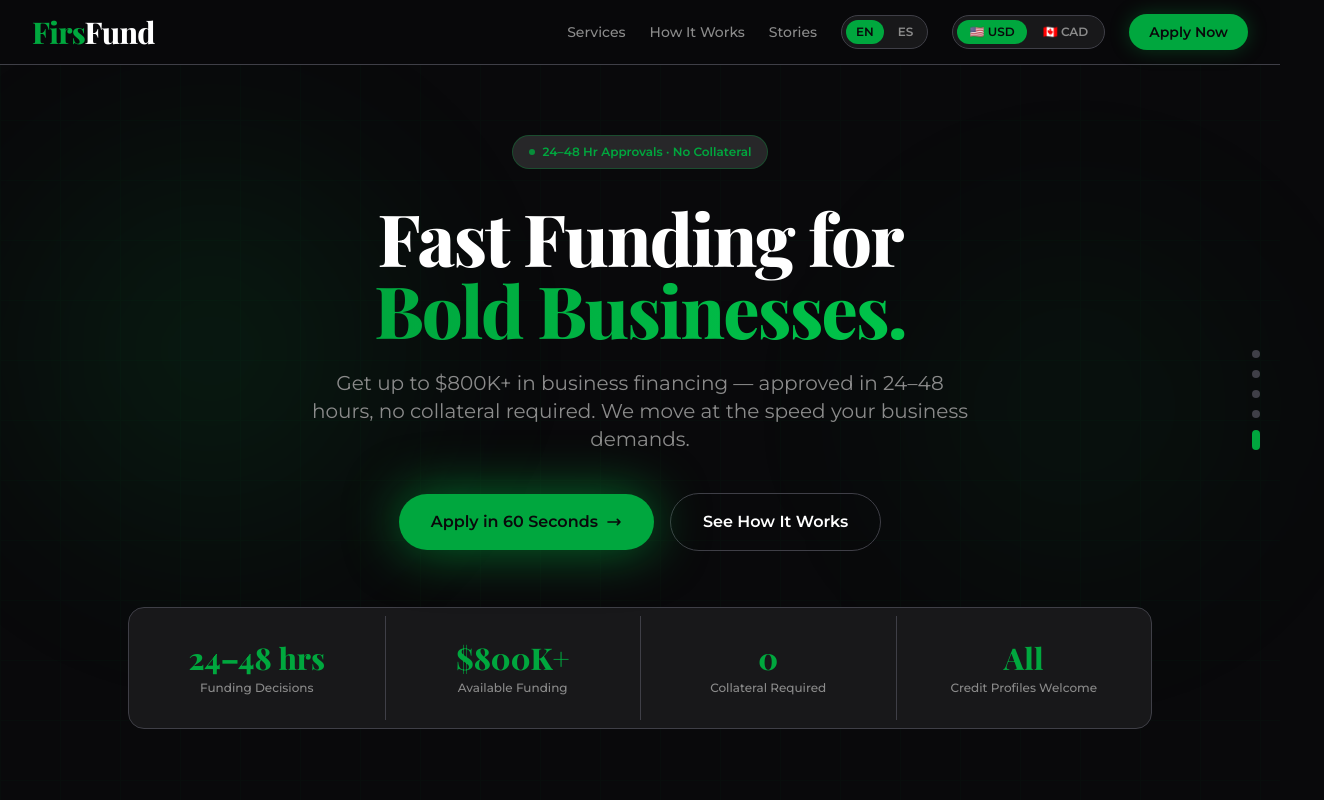
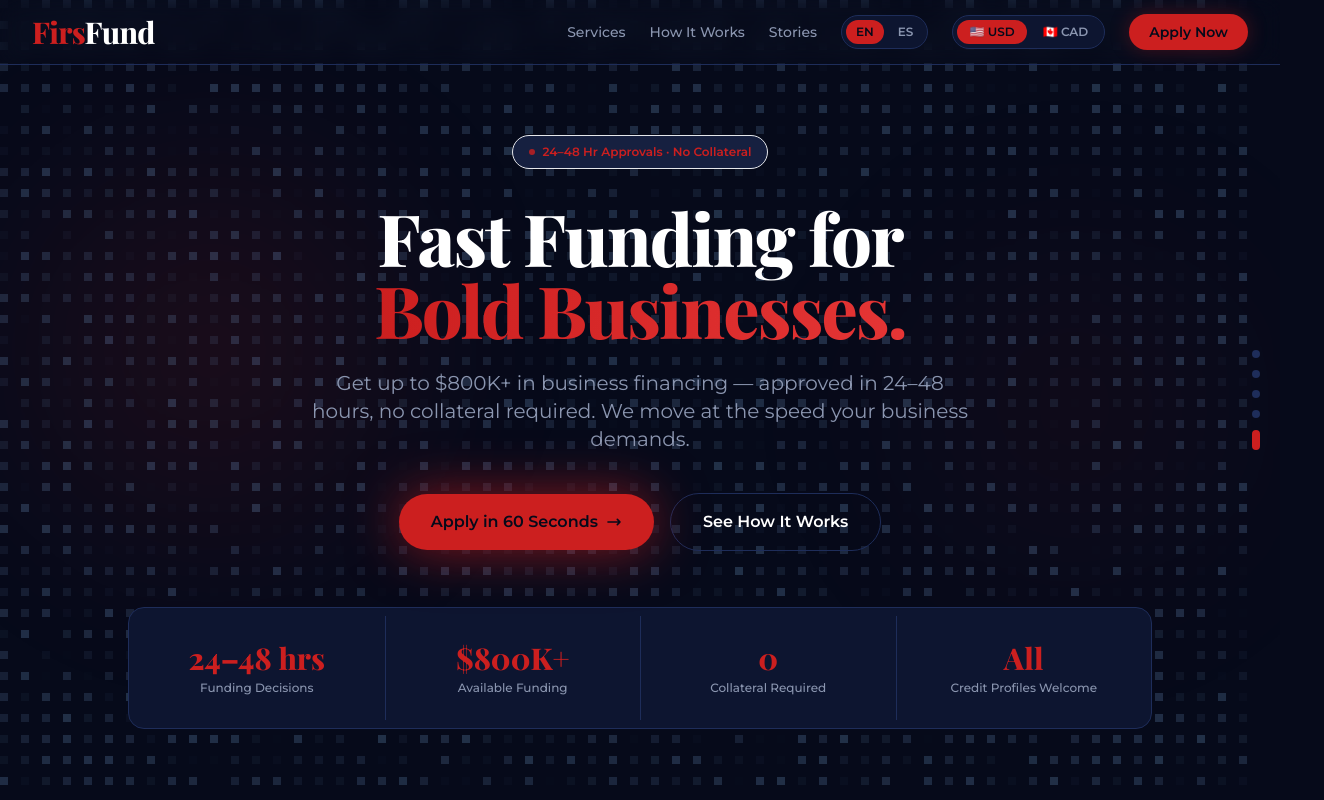
Before and after one commit to domgoodfellow/first-fund, a Next.js app in the folder web/: page / in a window 1280 px wide. Shown: the top 800 px of the page, 1324 px wide, since content can reach past the window. Built offline with nearby package versions, Linux system fonts and the light colour scheme.

Commit message:
Feature: UI upgrades

```diff
--- a/web/app/globals.css
+++ b/web/app/globals.css
@@ -1,6 +1,36 @@
 @tailwind base;
 @tailwind components;
 @tailwind utilities;
+
+/* ── CA theme (default) — green on dark ── */
+:root {
+  --ff-bg:          #09090b;
+  --ff-surface:     #18181a;
+  --ff-surface-alt: #202022;
+  --ff-raised:      #272729;
+  --ff-dark-alt:    #27262b;
+  --ff-accent:      #00a73e;
+  --ff-glow:        #00c44a;
+  --ff-text:        #fcfcfc;
+  --ff-muted:       #8b8b8b;
+  --ff-border:      #3f3f47;
+  --ff-accent-rgb:  0, 167, 62;
+}
+
+/* ── US theme — red on navy ── */
+[data-country="US"] {
+  --ff-bg:          #060a1a;
+  --ff-surface:     #0d1530;
+  --ff-surface-alt: #111a3a;
+  --ff-raised:      #162040;
+  --ff-dark-alt:    #162040;
+  --ff-accent:      #cc1f1f;
+  --ff-glow:        #e53535;
+  --ff-text:        #fcfcfc;
+  --ff-muted:       #8b96b0;
+  --ff-border:      #1e2d5a;
+  --ff-accent-rgb:  204, 31, 31;
+}
 
 @layer base {
   html {
@@ -35,7 +65,7 @@
     transition: box-shadow 0.3s ease, transform 0.3s ease;
   }
   .card-hover:hover {
-    box-shadow: 0 0 35px rgba(0, 167, 62, 0.18);
+    box-shadow: 0 0 35px rgba(var(--ff-accent-rgb), 0.18);
     transform: translateY(-4px);
   }
 }
@@ -48,10 +78,10 @@
 
 /* Hero animated gradient orbs */
 .hero-orb-1 {
-  background: radial-gradient(circle, rgba(0, 167, 62, 0.12) 0%, transparent 70%);
+  background: radial-gradient(circle, rgba(var(--ff-accent-rgb), 0.12) 0%, transparent 70%);
   filter: blur(60px);
 }
 .hero-orb-2 {
-  background: radial-gradient(circle, rgba(0, 196, 74, 0.07) 0%, transparent 70%);
+  background: radial-gradient(circle, rgba(var(--ff-accent-rgb), 0.07) 0%, transparent 70%);
   filter: blur(80px);
 }
--- a/web/app/page.tsx
+++ b/web/app/page.tsx
@@ -10,7 +10,7 @@
 export default function HomePage() {
   return (
     <main>
-      <Navbar />
+<Navbar />
       <ScrollDots />
       <Hero />
       <HowItWorks />
--- a/web/components/CTABanner.tsx
+++ b/web/components/CTABanner.tsx
@@ -22,7 +22,7 @@
       <div className="absolute inset-0 pointer-events-none">
         <div
           className="absolute inset-0 opacity-[0.04]"
-          style={{ background: 'radial-gradient(circle at 50% 50%, #00a73e 0%, transparent 60%)' }}
+          style={{ background: 'radial-gradient(circle at 50% 50%, var(--ff-accent) 0%, transparent 60%)' }}
         />
       </div>
 
--- /dev/null
+++ b/web/components/FlickeringGrid.tsx
@@ -0,0 +1,199 @@
+"use client"
+
+import type React from "react"
+import { useCallback, useEffect, useMemo, useRef, useState } from "react"
+import { cn } from "@/lib/utils"
+
+export interface FlickeringGridProps {
+  squareSize?: number
+  gridGap?: number
+  flickerChance?: number
+  color?: string
+  cursorColor?: string
+  cursorRadius?: number
+  width?: number
+  height?: number
+  className?: string
+  maxOpacity?: number
+}
+
+export const FlickeringGrid: React.FC<FlickeringGridProps> = ({
+  squareSize = 4,
+  gridGap = 6,
+  flickerChance = 0.3,
+  color = "rgb(0, 0, 0)",
+  cursorColor = "rgb(255, 0, 0)",
+  cursorRadius = 120,
+  width,
+  height,
+  className,
+  maxOpacity = 0.3,
+}) => {
+  const canvasRef = useRef<HTMLCanvasElement>(null)
+  const containerRef = useRef<HTMLDivElement>(null)
+  const cursorPos = useRef<{ x: number; y: number }>({ x: -9999, y: -9999 })
+  const [isInView, setIsInView] = useState(false)
+  const [canvasSize, setCanvasSize] = useState({ width: 0, height: 0 })
+
+  const toRGBA = (c: string) => {
+    if (typeof window === "undefined") return "rgba(0, 0, 0,"
+    const canvas = document.createElement("canvas")
+    canvas.width = canvas.height = 1
+    const ctx = canvas.getContext("2d")
+    if (!ctx) return "rgba(0, 0, 0,"
+    ctx.fillStyle = c
+    ctx.fillRect(0, 0, 1, 1)
+    const [r, g, b] = Array.from(ctx.getImageData(0, 0, 1, 1).data)
+    return `rgba(${r}, ${g}, ${b},`
+  }
+
+  const memoizedColor = useMemo(() => toRGBA(color), [color])
+  const memoizedCursorColor = useMemo(() => toRGBA(cursorColor), [cursorColor])
+
+  const setupCanvas = useCallback(
+    (canvas: HTMLCanvasElement, width: number, height: number) => {
+      const dpr = window.devicePixelRatio || 1
+      canvas.width = width * dpr
+      canvas.height = height * dpr
+      canvas.style.width = `${width}px`
+      canvas.style.height = `${height}px`
+      const cols = Math.floor(width / (squareSize + gridGap))
+      const rows = Math.floor(height / (squareSize + gridGap))
+      const squares = new Float32Array(cols * rows)
+      for (let i = 0; i < squares.length; i++) {
+        squares[i] = Math.random() * maxOpacity
+      }
+      return { cols, rows, squares, dpr }
+    },
+    [squareSize, gridGap, maxOpacity],
+  )
+
+  const updateSquares = useCallback(
+    (squares: Float32Array, deltaTime: number) => {
+      for (let i = 0; i < squares.length; i++) {
+        if (Math.random() < flickerChance * deltaTime) {
+          squares[i] = Math.random() * maxOpacity
+        }
+      }
+    },
+    [flickerChance, maxOpacity],
+  )
+
+  const drawGrid = useCallback(
+    (
+      ctx: CanvasRenderingContext2D,
+      width: number,
+      height: number,
+      cols: number,
+      rows: number,
+      squares: Float32Array,
+      dpr: number,
+    ) => {
+      ctx.clearRect(0, 0, width, height)
+
+      for (let i = 0; i < cols; i++) {
+        for (let j = 0; j < rows; j++) {
+          const squareCx = (i * (squareSize + gridGap) + squareSize / 2) * dpr
+          const squareCy = (j * (squareSize + gridGap) + squareSize / 2) * dpr
+          const cx = cursorPos.current.x * dpr
+          const cy = cursorPos.current.y * dpr
+          const dist = Math.sqrt((squareCx - cx) ** 2 + (squareCy - cy) ** 2)
+          const cursorRadiusDpr = cursorRadius * dpr
+
+          if (dist < cursorRadiusDpr) {
+            // Cursor halo: full brightness at center, fades at edge
+            const intensity = (1 - dist / cursorRadiusDpr) * maxOpacity * 4
+            ctx.fillStyle = `${memoizedCursorColor}${Math.min(intensity, 1)})`
+          } else {
+            const opacity = squares[i * rows + j]
+            ctx.fillStyle = `${memoizedColor}${opacity})`
+          }
+
+          ctx.fillRect(
+            i * (squareSize + gridGap) * dpr,
+            j * (squareSize + gridGap) * dpr,
+            squareSize * dpr,
+            squareSize * dpr,
+          )
+        }
+      }
+    },
+    [memoizedColor, memoizedCursorColor, squareSize, gridGap, maxOpacity, cursorRadius],
+  )
+
+  useEffect(() => {
+    const canvas = canvasRef.current
+    const container = containerRef.current
+    if (!(canvas && container)) return
+
+    const ctx = canvas.getContext("2d")
+    if (!ctx) return
+
+    let animationFrameId: number
+    let gridParams: ReturnType<typeof setupCanvas>
+
+    const updateCanvasSize = () => {
+      const newWidth = width || container.clientWidth
+      const newHeight = height || container.clientHeight
+      setCanvasSize({ width: newWidth, height: newHeight })
+      gridParams = setupCanvas(canvas, newWidth, newHeight)
+    }
+
+    const onMouseMove = (e: MouseEvent) => {
+      const rect = canvas.getBoundingClientRect()
+      cursorPos.current = { x: e.clientX - rect.left, y: e.clientY - rect.top }
+    }
+
+    const onMouseLeave = () => {
+      cursorPos.current = { x: -9999, y: -9999 }
+    }
+
+    updateCanvasSize()
+
+    let lastTime = 0
+    const animate = (time: number) => {
+      if (!isInView) return
+      const deltaTime = (time - lastTime) / 1000
+      lastTime = time
+      updateSquares(gridParams.squares, deltaTime)
+      drawGrid(ctx, canvas.width, canvas.height, gridParams.cols, gridParams.rows, gridParams.squares, gridParams.dpr)
+      animationFrameId = requestAnimationFrame(animate)
+    }
+
+    const resizeObserver = new ResizeObserver(() => updateCanvasSize())
+    resizeObserver.observe(container)
+
+    const intersectionObserver = new IntersectionObserver(
+      ([entry]) => setIsInView(entry.isIntersecting),
+      { threshold: 0 },
+    )
+    intersectionObserver.observe(canvas)
+
+    window.addEventListener("mousemove", onMouseMove)
+    container.addEventListener("mouseleave", onMouseLeave)
+
+    if (isInView) {
+      animationFrameId = requestAnimationFrame(animate)
+    }
+
+    return () => {
+      cancelAnimationFrame(animationFrameId)
+      resizeObserver.disconnect()
+      intersectionObserver.disconnect()
+      window.removeEventListener("mousemove", onMouseMove)
+      container.removeEventListener("mouseleave", onMouseLeave)
+    }
+  }, [setupCanvas, updateSquares, drawGrid, width, height, isInView])
+
+  return (
+    <div className={cn("w-full h-full", className)} ref={containerRef}>
+      <canvas
+        className="pointer-events-none"
+        ref={canvasRef}
+        style={{ width: canvasSize.width, height: canvasSize.height }}
+      />
+    </div>
+  )
+}
+
+export default FlickeringGrid
--- a/web/components/Hero.tsx
+++ b/web/components/Hero.tsx
@@ -3,7 +3,7 @@
 import Link from 'next/link'
 import { motion } from 'framer-motion'
 import { useCountry } from '@/contexts/CountryContext'
-
+import FlickeringGrid from './FlickeringGrid'
 export default function Hero() {
   const { t } = useCountry()
   const stats = [t.stats.item1, t.stats.item2, t.stats.item3, t.stats.item4]
@@ -11,7 +11,7 @@
   return (
     <section
       id="hero"
-      className="snap-section min-h-screen flex flex-col bg-ff-bg pt-16 overflow-hidden"
+      className="snap-section relative min-h-screen flex flex-col bg-ff-bg pt-16 overflow-hidden"
     >
       {/* Animated background orbs */}
       <div className="absolute inset-0 pointer-events-none">
@@ -27,12 +27,15 @@
           animate={{ x: [0, -30, 0], y: [0, 25, 0] }}
           transition={{ duration: 15, repeat: Infinity, ease: 'easeInOut', delay: 2 }}
         />
-        <div
-          className="absolute inset-0 opacity-[0.03]"
-          style={{
-            backgroundImage: 'linear-gradient(#00a73e 1px, transparent 1px), linear-gradient(90deg, #00a73e 1px, transparent 1px)',
-            backgroundSize: '60px 60px',
-          }}
+        <FlickeringGrid
+          className="absolute inset-0"
+          squareSize={8}
+          gridGap={13}
+          flickerChance={0.05}
+          color="#93c5fd"
+          cursorColor="#ef4444"
+          cursorRadius={130}
+          maxOpacity={0.2}
         />
       </div>
 
--- /dev/null
+++ b/web/lib/utils.ts
@@ -0,0 +1,3 @@
+export function cn(...classes: (string | undefined | null | false)[]) {
+  return classes.filter(Boolean).join(' ')
+}
--- a/web/tailwind.config.ts
+++ b/web/tailwind.config.ts
@@ -10,16 +10,16 @@
   theme: {
     extend: {
       colors: {
-        'ff-bg':          '#09090b',
-        'ff-surface':     '#18181a',
-        'ff-surface-alt': '#202022',
-        'ff-raised':      '#272729',
-        'ff-dark-alt':    '#27262b',
-        'ff-accent':      '#00a73e',
-        'ff-glow':        '#00c44a',
-        'ff-text':        '#fcfcfc',
-        'ff-muted':       '#8b8b8b',
-        'ff-border':      '#3f3f47',
+        'ff-bg':          'var(--ff-bg)',
+        'ff-surface':     'var(--ff-surface)',
+        'ff-surface-alt': 'var(--ff-surface-alt)',
+        'ff-raised':      'var(--ff-raised)',
+        'ff-dark-alt':    'var(--ff-dark-alt)',
+        'ff-accent':      'var(--ff-accent)',
+        'ff-glow':        'var(--ff-glow)',
+        'ff-text':        'var(--ff-text)',
+        'ff-muted':       'var(--ff-muted)',
+        'ff-border':      'var(--ff-border)',
       },
       fontFamily: {
         heading: ['var(--font-playfair)', 'Georgia', 'serif'],
@@ -27,8 +27,8 @@
       },
       keyframes: {
         pulseGlow: {
-          '0%, 100%': { boxShadow: '0 0 20px rgba(0,167,62,0.3)' },
-          '50%': { boxShadow: '0 0 55px rgba(0,167,62,0.65)' },
+          '0%, 100%': { boxShadow: '0 0 20px rgba(var(--ff-accent-rgb),0.3)' },
+          '50%': { boxShadow: '0 0 55px rgba(var(--ff-accent-rgb),0.65)' },
         },
         float: {
           '0%, 100%': { transform: 'translateY(0px)' },
```
Also changed, not shown: web/components/ApplyForm.tsx (+36 -19 lines), web/contexts/CountryContext.tsx (+5 -2 lines).
